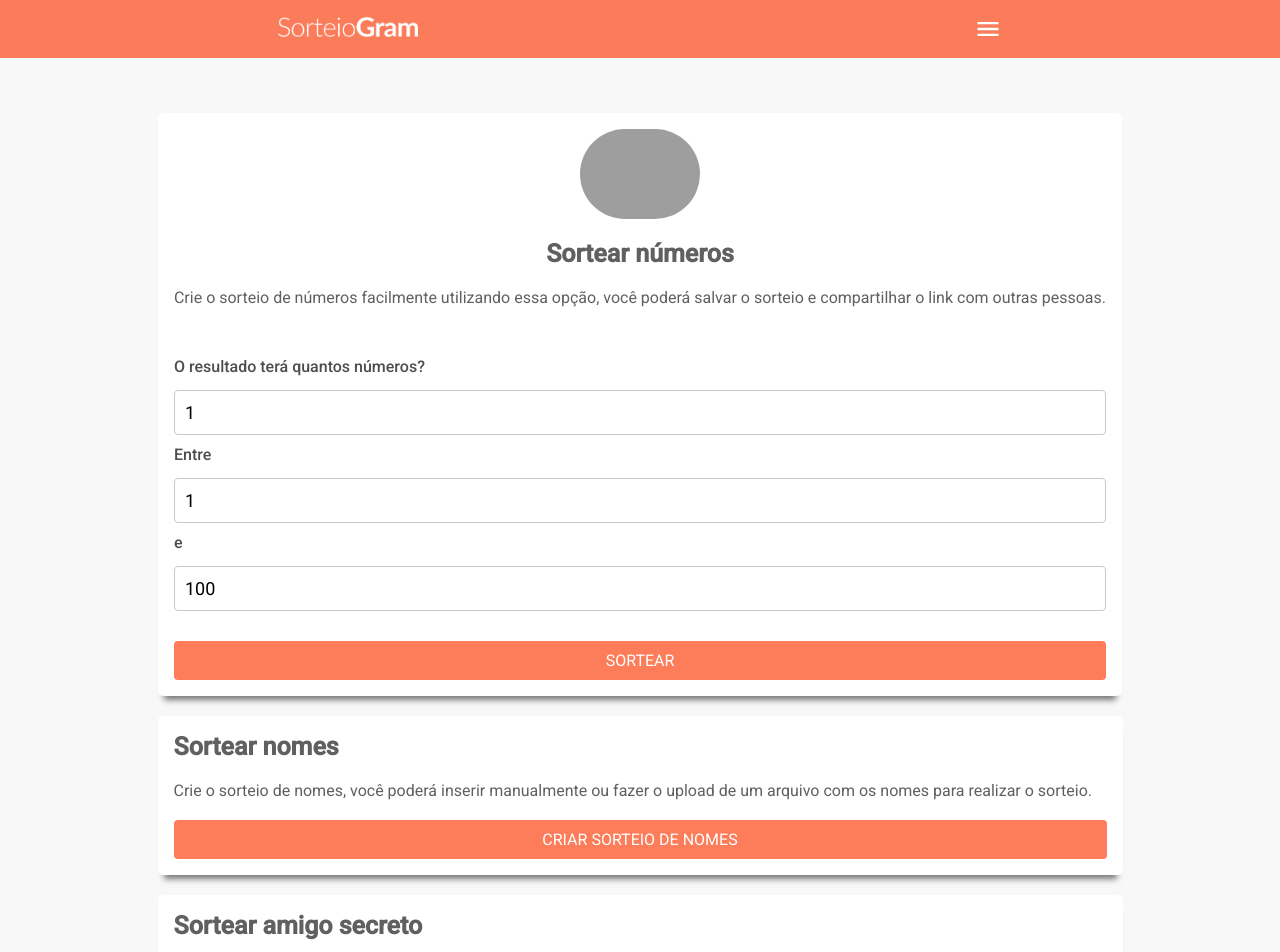
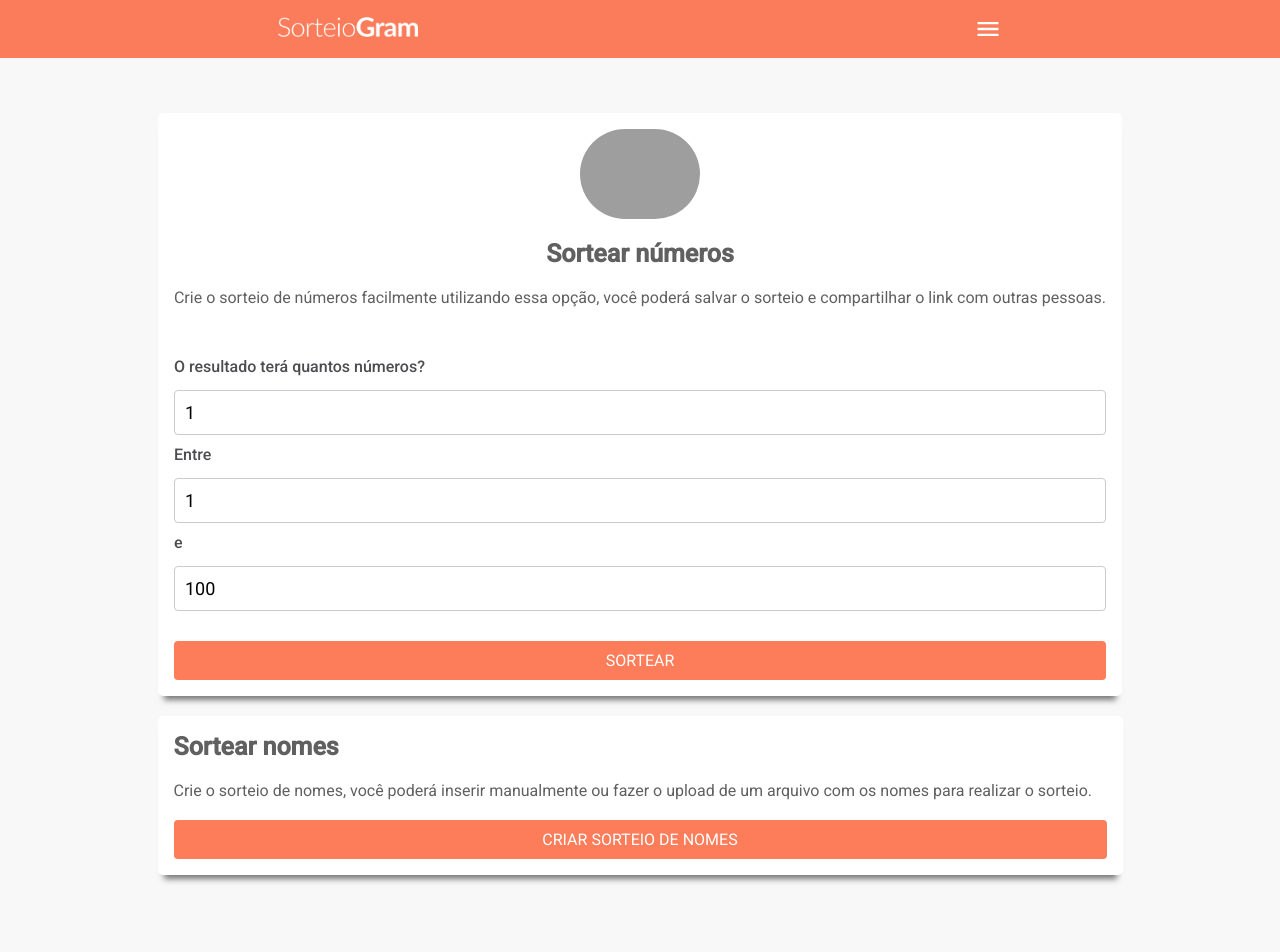
Before and after one commit to gabriellennon/sorteiogram, a React (Create React App) app: page / in a window 1280 px wide. Shown: the top 952 px of the page. After the commit the page ends 930 px from the top, so only its background shows below. Built offline with nearby package versions, Linux system fonts and the light colour scheme; grey boxes are pictures that could not be loaded.

Commit message:
sort names

```diff
--- a/src/App.tsx
+++ b/src/App.tsx
@@ -1,10 +1,10 @@
 import React from 'react';
 import { Home } from './pages/Home';
 import { Nomes } from './pages/Nomes';
-import { AmigoSecreto } from './pages/AmigoSecreto';
-import { Route, BrowserRouter, Switch } from 'react-router-dom';
 import { SorteioNumeros } from './pages/SorteioNumeros';
 import { NavBar } from './components/navBar';
+
+import { Route, BrowserRouter, Switch } from 'react-router-dom';
 
 function App() {
   return (
@@ -24,10 +24,6 @@ function App() {
           path="/sorteio/nomes"
           component={Nomes}
         />
-        <Route
-          path="/sorteio/amigo-secreto"
-          component={AmigoSecreto}
-        />
       </Switch>
     </BrowserRouter>
   );
--- a/src/pages/AmigoSecreto.tsx
+++ /dev/null
@@ -1,5 +0,0 @@
-export function AmigoSecreto(){
-    return(
-        <h1>Amigo Secreto</h1>
-    )
-}
--- a/src/pages/Home.tsx
+++ b/src/pages/Home.tsx
@@ -86,12 +86,6 @@ export function Home() {
                     textButton="criar sorteio de nomes"
                     linkButton="/sorteio/nomes"
                 />
-                <CardSorteio
-                    title="Sortear amigo secreto"
-                    description="Crie o sorteio de amigo secreto simplificado com essa ferramenta que não exige cadastro. O resultado será enviado para todos os participantes."
-                    textButton="criar amigo secreto"
-                    linkButton="/sorteio/amigo-secreto"
-                />
             </div>
         </div>
     )
--- a/src/pages/Nomes.tsx
+++ b/src/pages/Nomes.tsx
@@ -9,11 +9,11 @@ export function Nomes() {
     const [valueNumber, setValueNumber] = useState('1');
     const [newNameFilter, setNameFilter] = useState<string[]>([]);
 
-    function handleBack(){
+    function handleBack() {
         history.push('/')
     }
 
-    function handleSortName(event: FormEvent){
+    function handleSortName(event: FormEvent) {
         event.preventDefault();
         const namesFormatted = namesText.split("\n")
 
@@ -52,14 +52,21 @@ export function Nomes() {
                             <textarea placeholder="Digite os nomes" onChange={event => setNameText(event.target.value)} />
                         </div>
                     </div>
+                    {
+                        newNameFilter.length > 0 &&
+                        <div className="result">
+                            <p>
+                                Resultado:
+                                {newNameFilter.map((e) => <span className="results-number">{e}</span>)}
+                                🥳
+                            </p>
+                        </div>
+                    }
+
                     <div className="container-buttons">
                         <button type="submit">Sortear</button>
                         <button onClick={handleBack}>Voltar</button>
                     </div>
-
-                    {/* {
-                        newNameFilterAr.map()
-                    } */}
                 </form>
             </div>
         </div>
--- a/src/styles/global.scss
+++ b/src/styles/global.scss
@@ -38,25 +38,6 @@ body, input, button, textarea{
 
             .results-number{
                 margin: 0 4px;
-            }
-
-            .result{
-                background: #FEF3CD;
-                width: 100%;
-                text-align: center;
-                padding: 10px 0;
-                border-radius: 4px;
-                margin-bottom: 15px;
-
-                p{
-                    color: #856404 !important;
-                    font: 18px 'Roboto', sans-serif;
-
-                    span{
-                        font: 700 20px 'Roboto', sans-serif;
-                        margin: 0 5px;
-                    }
-                }
             }
 
             .section-buttons{
@@ -151,3 +132,22 @@ body, input, button, textarea{
     padding: 15px 0;
     border-radius: 4px;
 }
+
+.result{
+    background: #FEF3CD;
+    width: 100%;
+    text-align: center;
+    padding: 10px 0;
+    border-radius: 4px;
+    margin: 12px 0;
+
+    p{
+        color: #856404 !important;
+        font: 18px 'Roboto', sans-serif;
+
+        span{
+            font: 700 20px 'Roboto', sans-serif;
+            margin: 0 5px;
+        }
+    }
+}
```
